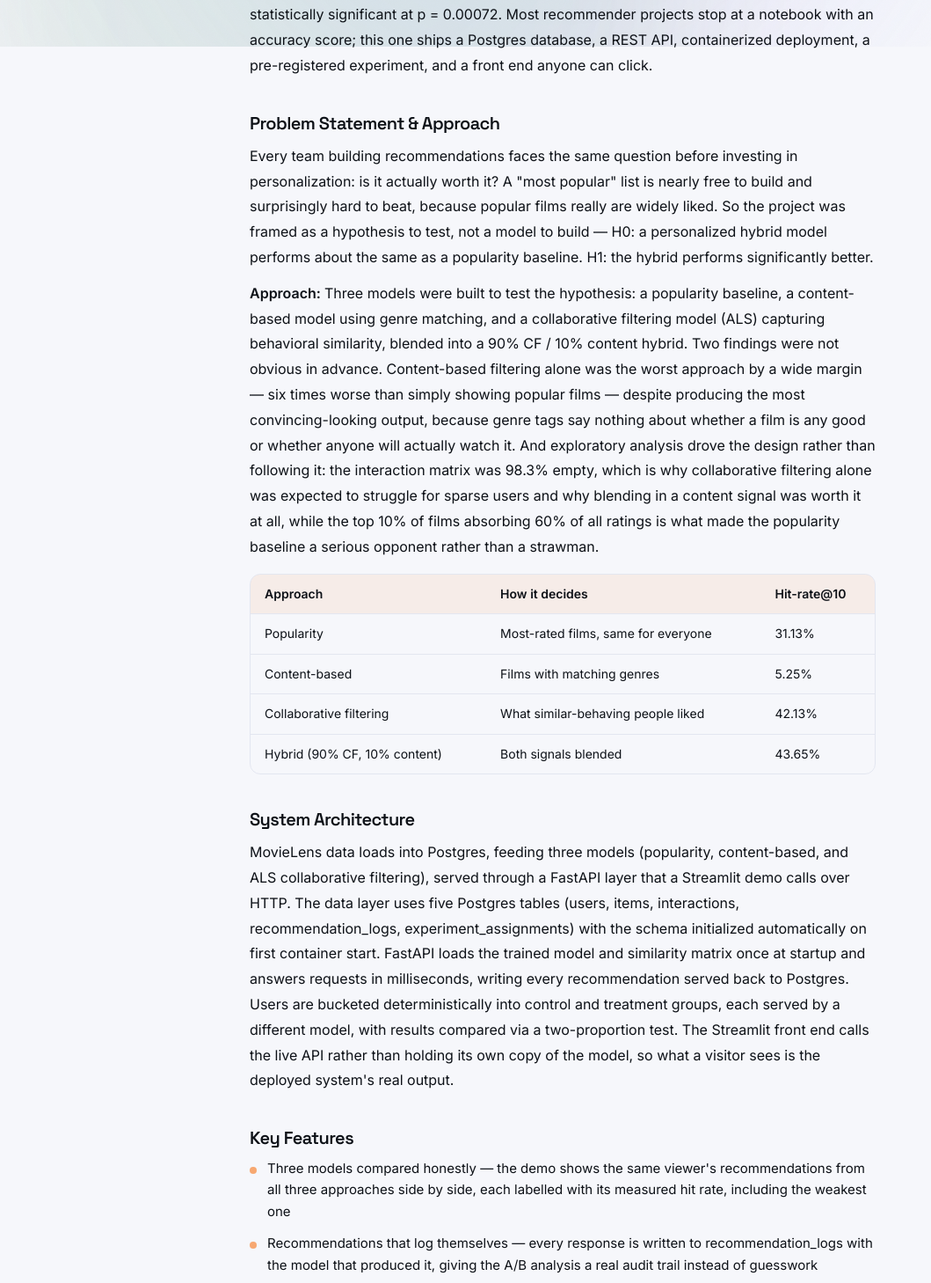
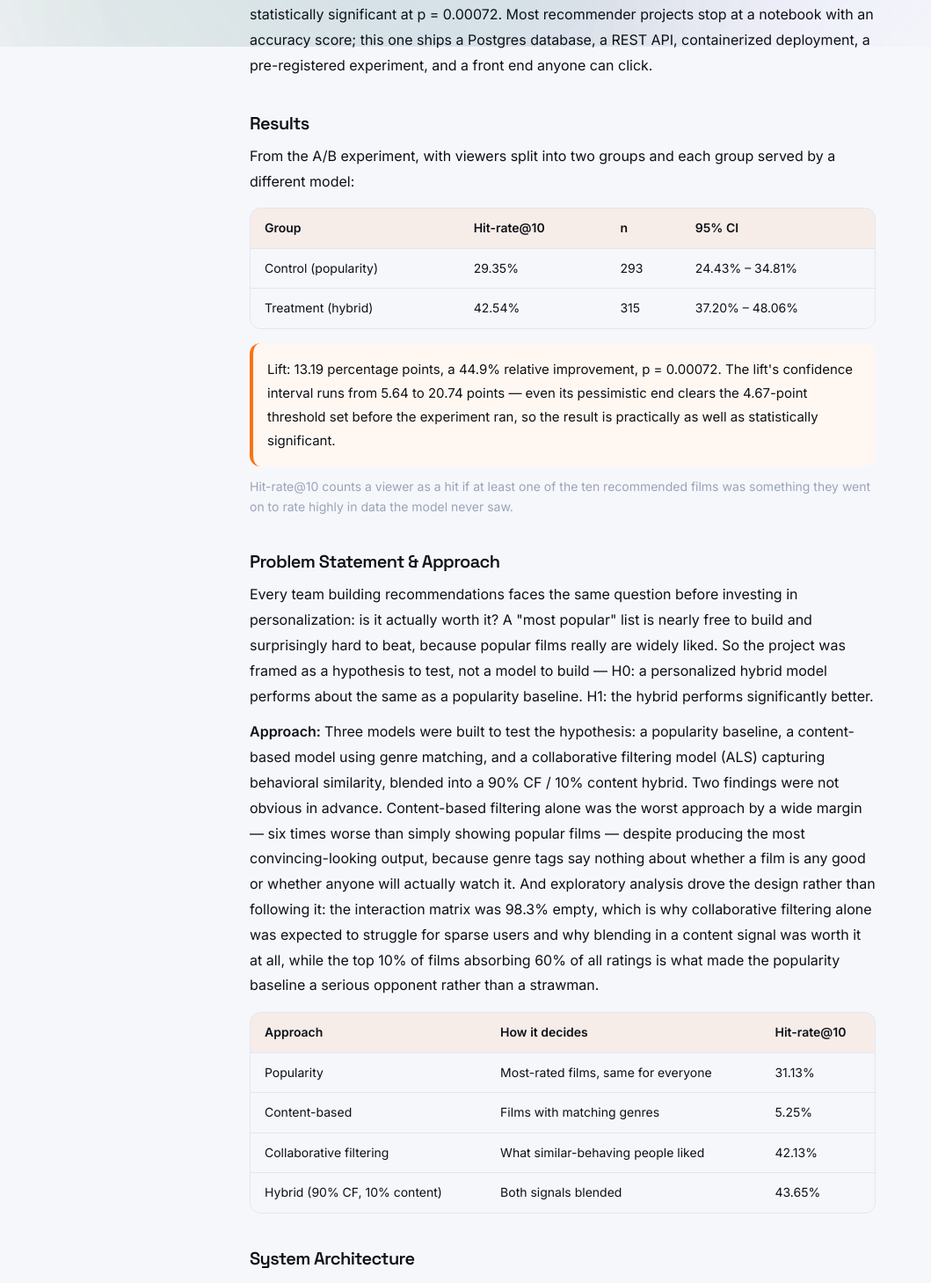
Before and after one commit to himanshumjain15/Portfolio, a Next.js app: page /Portfolio/projects/cinematch in a window 1280 px wide. Shown: the part 747-2205 px from the top of the page at 88% size, without its empty margins (0-1059 px from the left). Built offline with nearby package versions, Linux system fonts and the light colour scheme.

Commit message:
fix: reorder CineMatch case study to lead with Results
Moves the Results section to right after Overview (matching the
updated case-study writeup), adds a results intro line and a
hit-rate@10 definition, and simplifies the System Architecture
opening sentence.

```diff
--- a/src/app/projects/[slug]/ProjectDetail.tsx
+++ b/src/app/projects/[slug]/ProjectDetail.tsx
@@ -253,6 +253,39 @@ function CaseStudySections({
         </div>
       </ScrollReveal>
 
+      {/* Results */}
+      {(caseStudy.resultsSummary || caseStudy.resultsTable) && (
+        <ScrollReveal>
+          <div className="mb-10">
+            <h2 className="text-[20px] font-display font-semibold text-text-primary mb-3">
+              Results
+            </h2>
+            {caseStudy.resultsIntro && (
+              <p className="text-[16px] text-text-primary/85 leading-[1.8] mb-3">
+                {caseStudy.resultsIntro}
+              </p>
+            )}
+            {caseStudy.resultsTable && <DataTable table={caseStudy.resultsTable} />}
+            {caseStudy.resultsSummary && (
+              <p
+                className="text-[15px] text-text-primary/85 leading-[1.8] mt-4 p-4 rounded-xl"
+                style={{
+                  background: "color-mix(in srgb, var(--accent-projects) 6%, var(--surface-0))",
+                  borderLeft: "4px solid var(--accent-projects)",
+                }}
+              >
+                {caseStudy.resultsSummary}
+              </p>
+            )}
+            {caseStudy.resultsNote && (
+              <p className="text-[14px] text-text-tertiary leading-relaxed mt-3">
+                {caseStudy.resultsNote}
+              </p>
+            )}
+          </div>
+        </ScrollReveal>
+      )}
+
       {/* Problem Statement & Approach */}
       <ScrollReveal>
         <div className="mb-10">
@@ -381,34 +414,6 @@ function CaseStudySections({
         </div>
       </ScrollReveal>
 
-      {/* Results */}
-      {(caseStudy.resultsSummary || caseStudy.resultsTable) && (
-        <ScrollReveal>
-          <div className="mb-10">
-            <h2 className="text-[20px] font-display font-semibold text-text-primary mb-3">
-              Results
-            </h2>
-            {caseStudy.resultsTable && <DataTable table={caseStudy.resultsTable} />}
-            {caseStudy.resultsSummary && (
-              <p
-                className="text-[15px] text-text-primary/85 leading-[1.8] mt-4 p-4 rounded-xl"
-                style={{
-                  background: "color-mix(in srgb, var(--accent-projects) 6%, var(--surface-0))",
-                  borderLeft: "4px solid var(--accent-projects)",
-                }}
-              >
-                {caseStudy.resultsSummary}
-              </p>
-            )}
-            {caseStudy.resultsNote && (
-              <p className="text-[14px] text-text-tertiary leading-relaxed mt-3">
-                {caseStudy.resultsNote}
-              </p>
-            )}
-          </div>
-        </ScrollReveal>
-      )}
-
       {/* Honest Limitations */}
       {caseStudy.limitations && (
         <ScrollReveal>
--- a/src/data/portfolio.ts
+++ b/src/data/portfolio.ts
@@ -269,6 +269,7 @@ export interface ProjectCaseStudy {
   techStack: { category: string; items: string[] }[];
   deployment: string;
   challenges: { challenge: string; solution: string }[];
+  resultsIntro?: string;
   resultsSummary?: string;
   resultsTable?: { headers: string[]; rows: string[][] };
   resultsNote?: string;
@@ -342,7 +343,7 @@ export const projects: Project[] = [
         ],
       },
       systemArchitecture:
-        "MovieLens data loads into Postgres, feeding three models (popularity, content-based, and ALS collaborative filtering), served through a FastAPI layer that a Streamlit demo calls over HTTP. The data layer uses five Postgres tables (users, items, interactions, recommendation_logs, experiment_assignments) with the schema initialized automatically on first container start. FastAPI loads the trained model and similarity matrix once at startup and answers requests in milliseconds, writing every recommendation served back to Postgres. Users are bucketed deterministically into control and treatment groups, each served by a different model, with results compared via a two-proportion test. The Streamlit front end calls the live API rather than holding its own copy of the model, so what a visitor sees is the deployed system's real output.",
+        "MovieLens data feeds Postgres, which trains three models. FastAPI serves them and logs every recommendation back to Postgres. The Streamlit demo calls that API over HTTP. The data layer uses five Postgres tables (users, items, interactions, recommendation_logs, experiment_assignments) with the schema initialized automatically on first container start. FastAPI loads the trained model and similarity matrix once at startup and answers requests in milliseconds, writing every recommendation served back to Postgres. Users are bucketed deterministically into control and treatment groups, each served by a different model, with results compared via a two-proportion test. The Streamlit front end calls the live API rather than holding its own copy of the model, so what a visitor sees is the deployed system's real output.",
       keyFeatures: [
         "Three models compared honestly — the demo shows the same viewer's recommendations from all three approaches side by side, each labelled with its measured hit rate, including the weakest one",
         "Recommendations that log themselves — every response is written to recommendation_logs with the model that produced it, giving the A/B analysis a real audit trail instead of guesswork",
@@ -392,6 +393,8 @@ export const projects: Project[] = [
             "Only a restart cleared it. Caching a failure isn't the same as caching a result, so the app now surfaces a visible warning when the key is missing instead of failing silently.",
         },
       ],
+      resultsIntro:
+        "From the A/B experiment, with viewers split into two groups and each group served by a different model:",
       resultsSummary:
         "Lift: 13.19 percentage points, a 44.9% relative improvement, p = 0.00072. The lift's confidence interval runs from 5.64 to 20.74 points — even its pessimistic end clears the 4.67-point threshold set before the experiment ran, so the result is practically as well as statistically significant.",
       resultsTable: {
@@ -401,6 +404,8 @@ export const projects: Project[] = [
           ["Treatment (hybrid)", "42.54%", "315", "37.20% – 48.06%"],
         ],
       },
+      resultsNote:
+        "Hit-rate@10 counts a viewer as a hit if at least one of the ten recommended films was something they went on to rate highly in data the model never saw.",
       limitations: [
         "This is an offline experiment, not a live one — it measures recommendations against what viewers historically went on to rate highly, not against how they'd react to being shown these specific films. That's counterfactual evaluation, a known limitation of offline recommender testing rather than a shortcut taken here.",
         "The sample is small and fixed — with roughly 300 viewers per group, the test has about 90% power for the effect actually observed but only about 25% power for the smaller effect originally set as the threshold, and no more data can be collected.",
```
